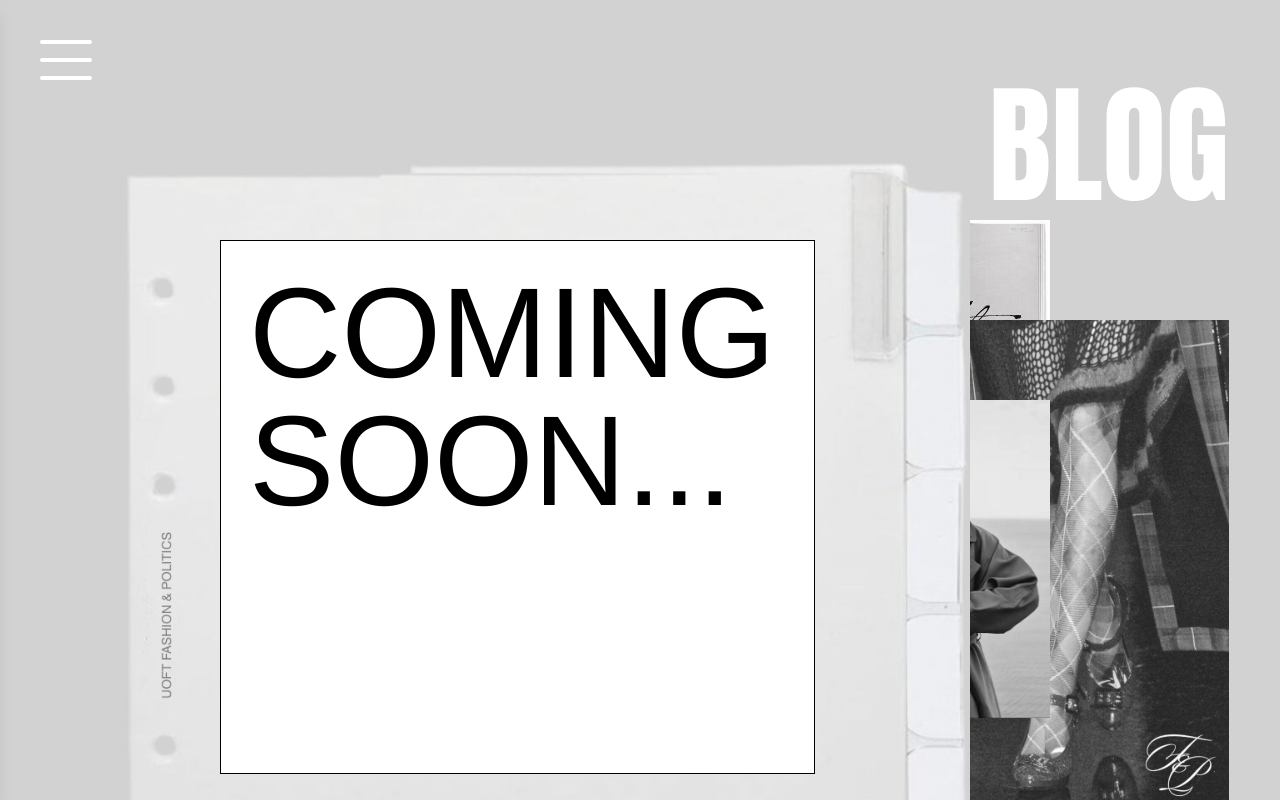
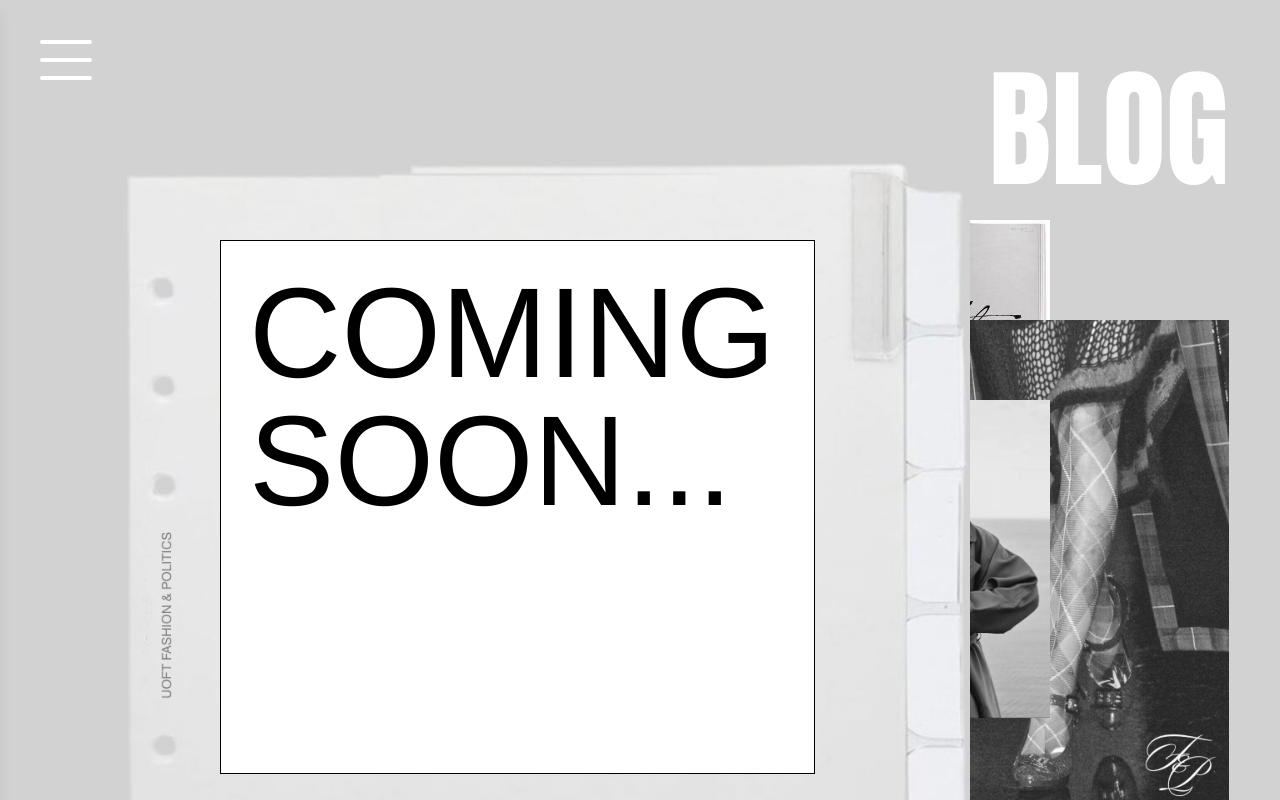
Before and after one commit to Grace273/uoftfp, a Next.js app in the folder fashionandpoliticswebsite/: page /blog in a window 1280 px wide. Shown: the top 800 px of the page. Built offline with nearby package versions, Linux system fonts and the light colour scheme; a web font is replaced by a local one.

Commit message:
updated blog page

```diff
--- a/fashionandpoliticswebsite/app/blog/DesktopBlog.tsx
+++ b/fashionandpoliticswebsite/app/blog/DesktopBlog.tsx
@@ -55,7 +55,7 @@ export default function DesktopBlog({
       {/* Right: BLOG text */}
       <div className="flex-1 flex justify-end items-start pr-10 w-full">
         <h1
-          className={`${anton.className}  text-[130px] absolute text-white text-9xl mt-20 right-[4%]`}
+          className={`${anton.className}  text-[130px] absolute text-white text-9xl mt-16 right-[4%]`}
         >
           BLOG
         </h1>
```
